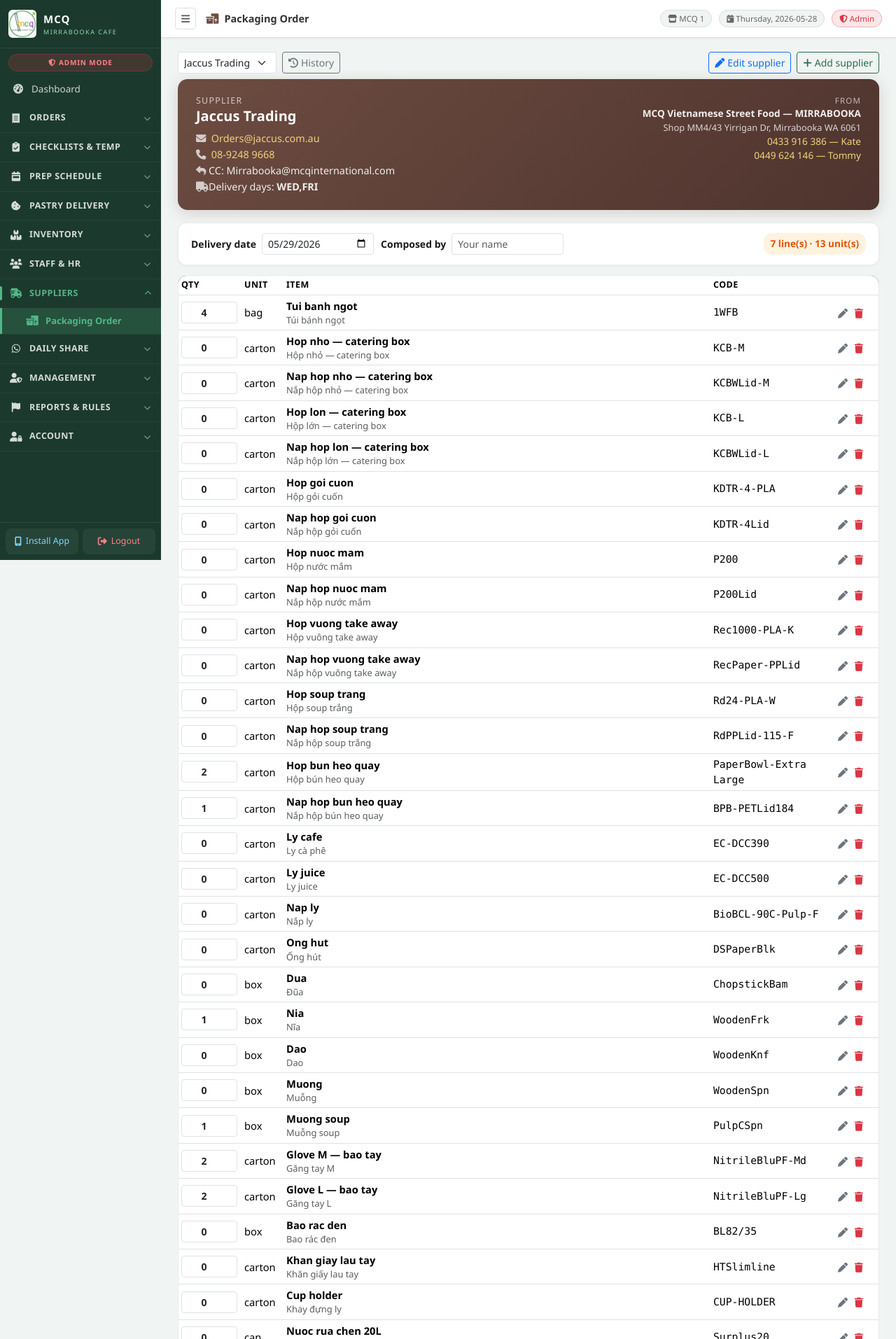
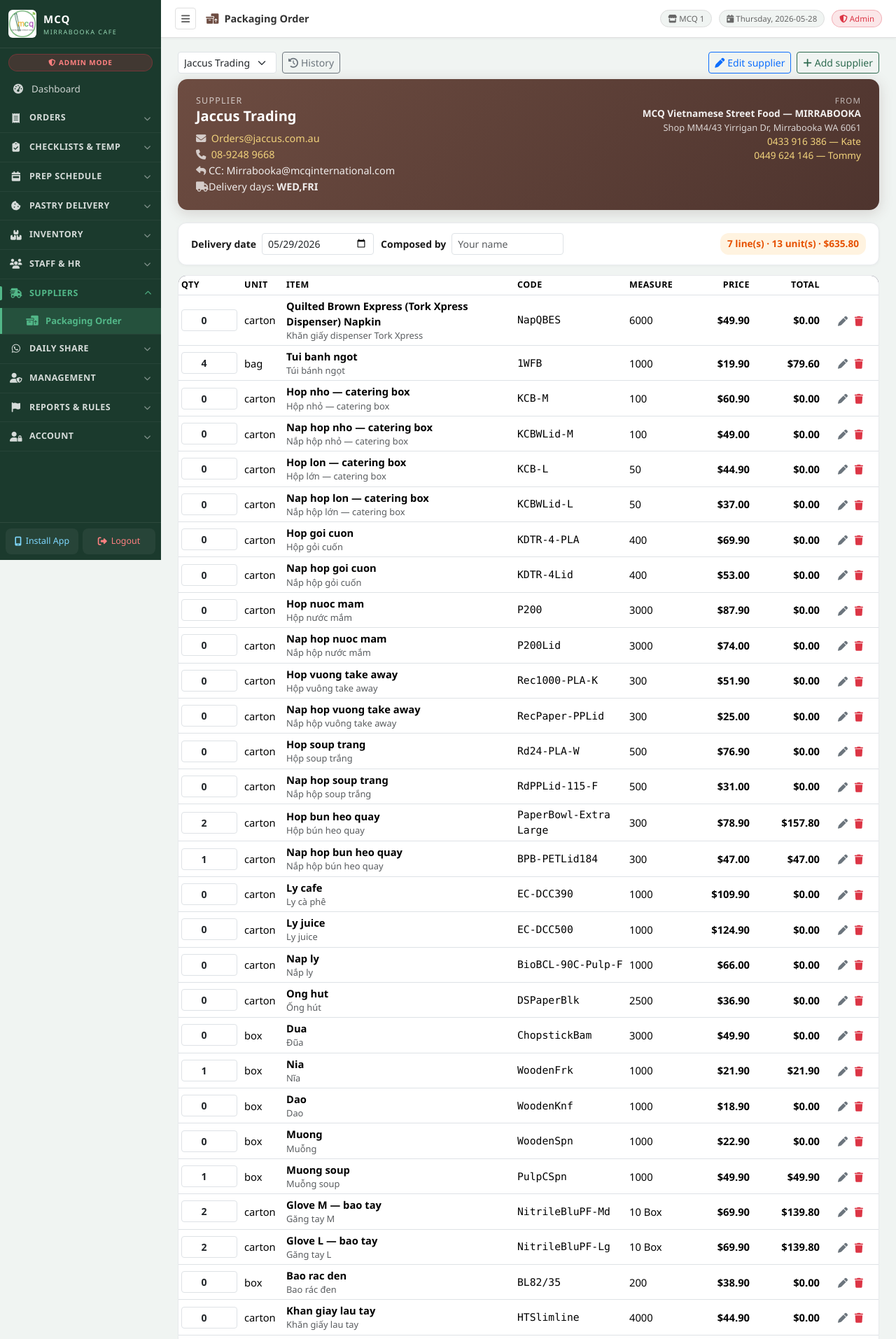
Before and after one commit to utle23/mcq-mirrabooka, a Flask app: page /packaging/ in a window 1280 px wide. Shown: the top 1913 px of the page at 70% size. Run offline with Flask 3, Linux system fonts and the light colour scheme; the visitor is signed in with stand-in values (Sample User, id 1); data comes from the database, SQL or seed files in the repository; some libraries are stand-ins or nearby versions.

Commit message:
Add packaging prices and totals

```diff
--- a/webapp/packaging_routes.py
+++ b/webapp/packaging_routes.py
@@ -30,6 +30,7 @@ DB_PATH: str | None = None
 
 JACCUS_ITEMS_SEED = [
     # (product_code, name_en, name_vi, unit, default_qty)
+    ('NapQBES',             'Quilted Brown Express (Tork Xpress Dispenser) Napkin', 'Khăn giấy dispenser Tork Xpress', 'carton', 0),
     ('1WFB',                'Tui banh ngot',                              'Túi bánh ngọt',                                    'bag',    4),
     ('KCB-M',               'Hop nho — catering box',                     'Hộp nhỏ — catering box',                           'carton', 0),
     ('KCBWLid-M',           'Nap hop nho — catering box',                 'Nắp hộp nhỏ — catering box',                       'carton', 0),
@@ -86,6 +87,47 @@ PACKAGING_ITEM_UNIT_FIXES = {
     'CW45/600 Pro': 'each',
 }
 
+JACCUS_PRICE_DATA = {
+    # product_code: (unit_of_measure from Jaccus price list, price per order unit)
+    'NapQBES': ('6000', 49.90),
+    '1WFB': ('1000', 19.90),
+    'KCB-M': ('100', 60.90),
+    'KCBWLid-M': ('100', 49.00),
+    'KCB-L': ('50', 44.90),
+    'KCBWLid-L': ('50', 37.00),
+    'KDTR-4-PLA': ('400', 69.90),
+    'KDTR-4Lid': ('400', 53.00),
+    'P200': ('3000', 87.90),
+    'P200Lid': ('3000', 74.00),
+    'Rec1000-PLA-K': ('300', 51.90),
+    'RecPaper-PPLid': ('300', 25.00),
+    'Rd24-PLA-W': ('500', 76.90),
+    'RdPPLid-115-F': ('500', 31.00),
+    'PaperBowl-Extra Large': ('300', 78.90),
+    'BPB-PETLid184': ('300', 47.00),
+    'EC-DCC390': ('1000', 109.90),
+    'EC-DCC500': ('1000', 124.90),
+    'BioBCL-90C-Pulp-F': ('1000', 66.00),
+    'DSPaperBlk': ('2500', 36.90),
+    'ChopstickBam': ('3000', 49.90),
+    'WoodenFrk': ('1000', 21.90),
+    'WoodenKnf': ('1000', 18.90),
+    'WoodenSpn': ('1000', 22.90),
+    'PulpCSpn': ('1000', 49.90),
+    'NitrileBluPF-Md': ('10 Box', 69.90),
+    'NitrileBluPF-Lg': ('10 Box', 69.90),
+    'BL82/35': ('200', 38.90),
+    'HTSlimline': ('4000', 44.90),
+    'Surplus20': ('20lt', 33.90),
+    'Oven5': ('5lt', 29.90),
+    'AF44/150': ('Each', 22.90),
+    'CW45/600 Pro': ('1 Roll', 23.90),
+    'BioR-500Y': ('1000', 219.90),
+    'BioC-96D(N)': ('1000', 94.90),
+    'LWGP33x40': ('800', 19.90),
+    'Blitz5': ('5lt', 22.90),
+}
+
 
 # ── Helpers ──────────────────────────────────────────────────────────────────
 
@@ -93,6 +135,61 @@ def _conn():
     c = sqlite3.connect(DB_PATH)
     c.row_factory = sqlite3.Row
     return c
+
+
+def _money(amount) -> str:
+    try:
+        return f"${float(amount or 0):,.2f}"
+    except (TypeError, ValueError):
+        return "$0.00"
+
+
+def _float_form(value, default=0.0):
+    try:
+        return max(0.0, float(value or default))
+    except (TypeError, ValueError):
+        return default
+
+
+def _sync_jaccus_catalog_prices(c):
+    supplier = c.execute(
+        "SELECT id FROM packaging_suppliers WHERE name=? AND active=1 ORDER BY id LIMIT 1",
+        (JACCUS_SUPPLIER_SEED['name'],)
+    ).fetchone()
+    if not supplier:
+        return
+    sid = supplier['id']
+    existing_codes = {
+        r['product_code']
+        for r in c.execute(
+            "SELECT product_code FROM packaging_items WHERE supplier_id=? AND active=1",
+            (sid,)
+        ).fetchall()
+    }
+    next_sort = c.execute(
+        "SELECT COALESCE(MAX(sort_order), -1) + 1 AS n FROM packaging_items WHERE supplier_id=?",
+        (sid,)
+    ).fetchone()['n']
+
+    for code, en, vi, unit, qty in JACCUS_ITEMS_SEED:
+        if code in existing_codes:
+            continue
+        c.execute(
+            '''INSERT INTO packaging_items
+               (supplier_id, product_code, name_en, name_vi, unit, default_qty, sort_order)
+               VALUES (?,?,?,?,?,?,?)''',
+            (sid, code, en, vi, unit, qty, next_sort)
+        )
+        existing_codes.add(code)
+        next_sort += 1
+
+    for product_code, (unit_measure, unit_price) in JACCUS_PRICE_DATA.items():
+        c.execute(
+            '''UPDATE packaging_items
+               SET unit_measure=?, unit_price=?
+               WHERE supplier_id=? AND product_code=? AND active=1''',
+            (unit_measure, unit_price, sid, product_code)
+        )
 
 
 def _login_required(f):
@@ -141,6 +238,8 @@ def init_packaging(db_path: str):
                 name_en       TEXT NOT NULL,
                 name_vi       TEXT NOT NULL DEFAULT '',
                 unit          TEXT NOT NULL DEFAULT 'carton',
+                unit_measure  TEXT NOT NULL DEFAULT '',
+                unit_price    REAL NOT NULL DEFAULT 0,
                 default_qty   INTEGER NOT NULL DEFAULT 0,
                 sort_order    INTEGER NOT NULL DEFAULT 0,
                 active        INTEGER NOT NULL DEFAULT 1
@@ -162,6 +261,11 @@ def init_packaging(db_path: str):
         cols = [r['name'] for r in c.execute("PRAGMA table_info(packaging_suppliers)").fetchall()]
         if 'cafe_address' not in cols:
             c.execute("ALTER TABLE packaging_suppliers ADD COLUMN cafe_address TEXT NOT NULL DEFAULT ''")
+        item_cols = [r['name'] for r in c.execute("PRAGMA table_info(packaging_items)").fetchall()]
+        if 'unit_measure' not in item_cols:
+            c.execute("ALTER TABLE packaging_items ADD COLUMN unit_measure TEXT NOT NULL DEFAULT ''")
+        if 'unit_price' not in item_cols:
+            c.execute("ALTER TABLE packaging_items ADD COLUMN unit_price REAL NOT NULL DEFAULT 0")
         # Backfill the MCQ Mirrabooka delivery address where it's still blank.
         c.execute("UPDATE packaging_suppliers SET cafe_address=? WHERE COALESCE(cafe_address,'')=''",
                   (JACCUS_SUPPLIER_SEED['cafe_address'],))
@@ -190,6 +294,7 @@ def init_packaging(db_path: str):
                     (supplier_id, product_code, name_en, name_vi, unit, default_qty, sort_order)
                     VALUES (?,?,?,?,?,?,?)''',
                     (sid, code, en, vi, unit, qty, i))
+        _sync_jaccus_catalog_prices(c)
 
 
 # ── Data helpers ─────────────────────────────────────────────────────────────
@@ -236,6 +341,7 @@ def _compose_order(supplier: dict, items_with_qty: list[dict],
     subject = f"MCQ Restaurant Mirrabooka — Packaging order — delivery {deliv_pretty}"
 
     total_units = sum(i['qty'] for i in items_with_qty)
+    total_money = sum(i['qty'] * float(i.get('unit_price') or 0) for i in items_with_qty)
     line_count  = len(items_with_qty)
     s = 's' if total_units != 1 else ''
     ls = 's' if line_count != 1 else ''
@@ -255,12 +361,19 @@ def _compose_order(supplier: dict, items_with_qty: list[dict],
     ]
     for it in items_with_qty:
         code = it.get('product_code') or ''
+        unit_price = float(it.get('unit_price') or 0)
+        line_total = it['qty'] * unit_price
         bullet = f"• {it['qty']} × {it['unit']} — {it['name_en']}"
         if code:
             bullet += f"  (code: {code})"
+        bullet += f"  @ {_money(unit_price)} = {_money(line_total)}"
         parts.append(bullet)
 
-    parts.extend(["", f"TOTAL: {total_units} unit{s} across {line_count} line{ls}."])
+    parts.extend([
+        "",
+        f"TOTAL: {total_units} unit{s} across {line_count} line{ls}.",
+        f"TOTAL MONEY: {_money(total_money)}",
+    ])
 
     if extra_note.strip():
         parts += ["", "Note:", extra_note.strip()]
@@ -399,6 +512,7 @@ def packaging_compose():
         'cc':            cc,
         'item_count':    len(chosen),
         'total_qty':     sum(i['qty'] for i in chosen),
+        'total_money':   sum(i['qty'] * float(i.get('unit_price') or 0) for i in chosen),
     })
 
 
@@ -594,13 +708,16 @@ def item_add():
         except ValueError:
             qty = 0
         cur = c.execute('''INSERT INTO packaging_items
-            (supplier_id, product_code, name_en, name_vi, unit, default_qty, sort_order)
-            VALUES (?,?,?,?,?,?,?)''',
+            (supplier_id, product_code, name_en, name_vi, unit, unit_measure,
+             unit_price, default_qty, sort_order)
+            VALUES (?,?,?,?,?,?,?,?,?)''',
             (sid,
              request.form.get('product_code', '').strip(),
              name_en,
              request.form.get('name_vi', '').strip(),
              request.form.get('unit', 'carton').strip() or 'carton',
+             request.form.get('unit_measure', '').strip(),
+             _float_form(request.form.get('unit_price'), 0.0),
              qty, n))
         new_id = cur.lastrowid
     return jsonify({'ok': True, 'id': new_id})
@@ -618,12 +735,15 @@ def item_edit(iid):
         qty = 0
     with _conn() as c:
         c.execute('''UPDATE packaging_items SET
-            product_code=?, name_en=?, name_vi=?, unit=?, default_qty=?
+            product_code=?, name_en=?, name_vi=?, unit=?, unit_measure=?,
+            unit_price=?, default_qty=?
             WHERE id=?''',
             (request.form.get('product_code', '').strip(),
              name_en,
              request.form.get('name_vi', '').strip(),
              request.form.get('unit', 'carton').strip() or 'carton',
+             request.form.get('unit_measure', '').strip(),
+             _float_form(request.form.get('unit_price'), 0.0),
              qty, iid))
     return jsonify({'ok': True})
 
--- a/webapp/templates/packaging.html
+++ b/webapp/templates/packaging.html
@@ -49,6 +49,8 @@
 .items-table tbody tr.has-qty:hover { background: #FFF3CD; }
 .code-cell { font-family: ui-monospace, Menlo, monospace; font-size: 0.82rem; color: #555; }
 .unit-cell { font-size: 0.78rem; color: #888; text-transform: lowercase; }
+.money-cell { font-size: 0.82rem; font-weight: 800; color: #263238; white-space: nowrap; }
+.measure-cell { font-size: 0.76rem; color: #6f7a73; white-space: nowrap; }
 
 .preview-card {
   background: #f7f9fb; border: 1px solid #eef0f3; border-radius: 10px;
@@ -163,7 +165,7 @@
              placeholder="Your name" style="width:160px">
     </div>
     <span class="qty-summary ms-auto">
-      <span id="lineCount">0</span> line(s) · <span id="qtyTotal">0</span> unit(s)
+      <span id="lineCount">0</span> line(s) · <span id="qtyTotal">0</span> unit(s) · <span id="moneyTotal">$0.00</span>
     </span>
   </div>
 
@@ -176,12 +178,21 @@
           <th style="width:60px">Unit</th>
           <th>Item</th>
           <th style="width:160px" class="d-none d-md-table-cell">Code</th>
+          <th style="width:90px" class="d-none d-lg-table-cell">Measure</th>
+          <th style="width:90px" class="text-end">Price</th>
+          <th style="width:100px" class="text-end">Total</th>
           {% if is_admin %}<th style="width:80px"></th>{% endif %}
         </tr>
       </thead>
       <tbody id="itemBody">
         {% for it in items %}
-        <tr id="row-{{ it.id }}" data-qty="{{ it.default_qty }}">
+        <tr id="row-{{ it.id }}" data-qty="{{ it.default_qty }}"
+            data-code="{{ it.product_code|e }}"
+            data-name-en="{{ it.name_en|e }}"
+            data-name-vi="{{ it.name_vi|e }}"
+            data-unit="{{ it.unit|e }}"
+            data-unit-measure="{{ it.unit_measure|e }}"
+            data-unit-price="{{ it.unit_price or 0 }}">
           <td>
             <input type="number" name="qty_{{ it.id }}" class="form-control form-control-sm qty-input"
                    min="0" max="999" value="{{ it.default_qty }}"
@@ -193,6 +204,9 @@
             {% if it.name_vi %}<div class="text-muted small">{{ it.name_vi }}</div>{% endif %}
           </td>
           <td class="code-cell d-none d-md-table-cell">{{ it.product_code }}</td>
+          <td class="measure-cell d-none d-lg-table-cell">{{ it.unit_measure or '—' }}</td>
+          <td class="money-cell text-end">${{ "%.2f"|format(it.unit_price or 0) }}</td>
+          <td class="money-cell text-end line-total">$0.00</td>
           {% if is_admin %}
           <td class="text-center">
             <button type="button" class="btn btn-sm btn-link p-0 text-secondary"
@@ -225,6 +239,8 @@
       <option>can</option>
       <option>each</option>
     </select>
+    <input type="text" id="add_unit_measure" class="form-control form-control-sm" placeholder="Measure" style="width:100px">
+    <input type="number" id="add_unit_price" class="form-control form-control-sm" placeholder="Price" value="0" min="0" step="0.01" style="width:95px">
     <input type="number" id="add_qty" class="form-control form-control-sm" placeholder="Default qty" value="0" min="0" style="width:110px">
     <button type="button" class="btn btn-sm btn-success" onclick="addItem()">
       <i class="fas fa-plus me-1"></i>Add
@@ -410,6 +426,14 @@
               <label class="form-label small fw-semibold">Default qty</label>
               <input type="number" id="ie_qty" class="form-control form-control-sm" min="0" value="0">
             </div>
+            <div class="col-md-4">
+              <label class="form-label small fw-semibold">Unit measure</label>
+              <input type="text" id="ie_unit_measure" class="form-control form-control-sm">
+            </div>
+            <div class="col-md-4">
+              <label class="form-label small fw-semibold">Price $</label>
+              <input type="number" id="ie_unit_price" class="form-control form-control-sm" min="0" step="0.01" value="0">
+            </div>
             <div class="col-md-6">
               <label class="form-label small fw-semibold">Name EN *</label>
               <input type="text" id="ie_en" class="form-control form-control-sm" required>
@@ -442,20 +466,32 @@ function toast(msg, isErr=false) {
   setTimeout(() => { t.style.display = 'none'; }, 3500);
 }
 
+function money(v) {
+  const n = Number.isFinite(v) ? v : 0;
+  return '$' + n.toFixed(2);
+}
+
 function updateRowState(input) {
   const tr = input.closest('tr');
   if (!tr) return;
   const v = parseInt(input.value || '0', 10) || 0;
+  const price = parseFloat(tr.dataset.unitPrice || '0') || 0;
+  const totalEl = tr.querySelector('.line-total');
+  if (totalEl) totalEl.textContent = money(v * price);
   tr.classList.toggle('has-qty', v > 0);
 }
 function refreshSummary() {
-  let lines = 0, total = 0;
+  let lines = 0, total = 0, totalMoney = 0;
   document.querySelectorAll('.qty-input').forEach(i => {
     const v = parseInt(i.value || '0', 10) || 0;
-    if (v > 0) { lines++; total += v; }
+    const tr = i.closest('tr');
+    const price = parseFloat(tr?.dataset.unitPrice || '0') || 0;
+    if (v > 0) { lines++; total += v; totalMoney += v * price; }
+    updateRowState(i);
   });
   document.getElementById('lineCount').textContent = lines;
   document.getElementById('qtyTotal').textContent = total;
+  document.getElementById('moneyTotal').textContent = money(totalMoney);
 }
 document.querySelectorAll('.qty-input').forEach(i => updateRowState(i));
 refreshSummary();
@@ -620,7 +656,7 @@ async function composeOrder(channel) {
       window.location.href = data.mailto;
     }
 
-    toast(`${data.item_count} item(s), ${data.total_qty} unit(s) — ready`);
+    toast(`${data.item_count} item(s), ${data.total_qty} unit(s), ${money(data.total_money || 0)} — ready`);
   } catch (e) {
     if (e.message && !e.toastShown) toast(e.message, true);
   }
@@ -678,6 +714,8 @@ async function addItem() {
   fd.append('name_en', en);
   fd.append('name_vi', document.getElementById('add_name_vi').value.trim());
   fd.append('unit', document.getElementById('add_unit').value);
+  fd.append('unit_measure', document.getElementById('add_unit_measure').value.trim());
+  fd.append('unit_price', document.getElementById('add_unit_price').value || '0');
   fd.append('default_qty', document.getElementById('add_qty').value || '0');
   const resp = await fetch('/packaging/item/add', { method:'POST', body:fd });
   const data = await resp.json();
@@ -688,14 +726,14 @@ async function addItem() {
 function openItemEdit(id) {
   const tr = document.getElementById('row-' + id);
   if (!tr) return;
-  const cells = tr.querySelectorAll('td');
   document.getElementById('ie_id').value = id;
   document.getElementById('ie_qty').value = tr.dataset.qty || '0';
-  document.getElementById('ie_unit').value = cells[1].textContent.trim();
-  document.getElementById('ie_en').value = cells[2].querySelector('.fw-semibold').textContent.trim();
-  const vi = cells[2].querySelector('.text-muted');
-  document.getElementById('ie_vi').value = vi ? vi.textContent.trim() : '';
-  document.getElementById('ie_code').value = cells[3] ? cells[3].textContent.trim() : '';
+  document.getElementById('ie_unit').value = tr.dataset.unit || 'carton';
+  document.getElementById('ie_unit_measure').value = tr.dataset.unitMeasure || '';
+  document.getElementById('ie_unit_price').value = tr.dataset.unitPrice || '0';
+  document.getElementById('ie_en').value = tr.dataset.nameEn || '';
+  document.getElementById('ie_vi').value = tr.dataset.nameVi || '';
+  document.getElementById('ie_code').value = tr.dataset.code || '';
   new bootstrap.Modal(document.getElementById('itemEditModal')).show();
 }
 
@@ -707,6 +745,8 @@ async function saveItem(ev) {
   fd.append('name_en', document.getElementById('ie_en').value.trim());
   fd.append('name_vi', document.getElementById('ie_vi').value.trim());
   fd.append('unit', document.getElementById('ie_unit').value);
+  fd.append('unit_measure', document.getElementById('ie_unit_measure').value.trim());
+  fd.append('unit_price', document.getElementById('ie_unit_price').value || '0');
   fd.append('default_qty', document.getElementById('ie_qty').value || '0');
   const resp = await fetch('/packaging/item/' + id + '/edit', { method:'POST', body:fd });
   const data = await resp.json();
```
